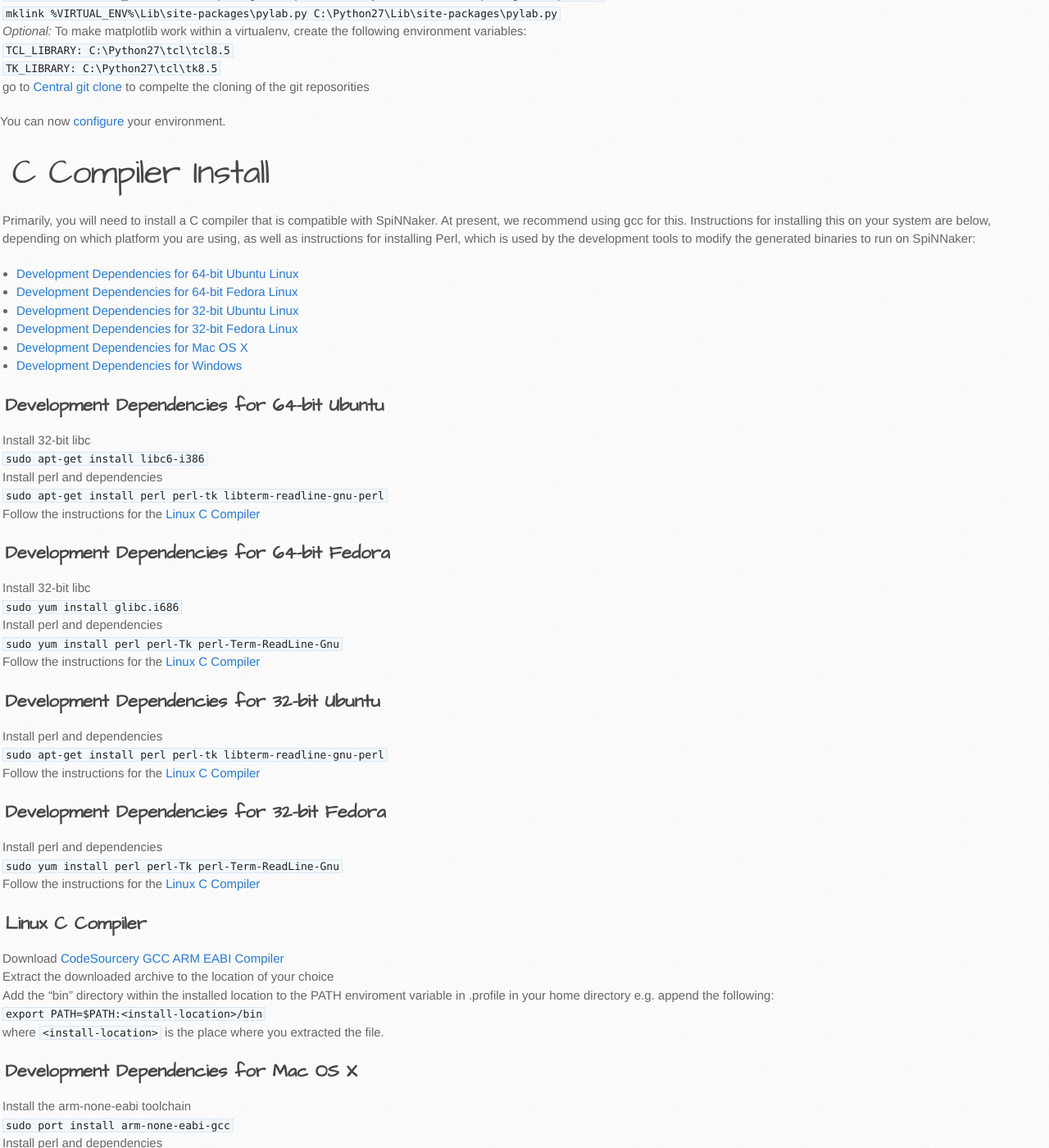
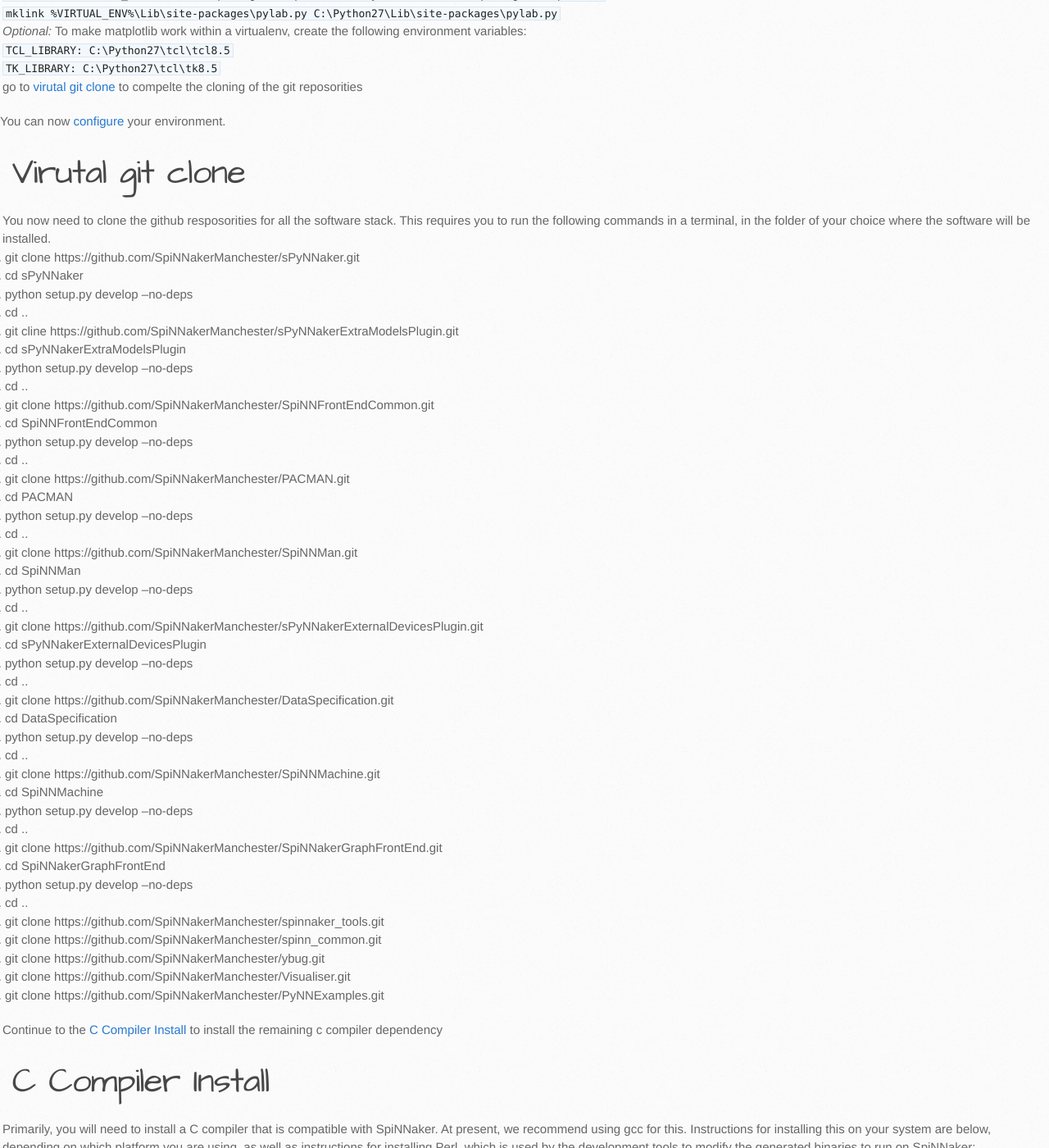
Before and after one commit to SpiNNakerManchester/SpiNNakerManchester.github.io, a Jekyll site: the page built from 2015.005.Arbitrary/PyNNOnSpinnakerDeveloperInstall.md, in a window 1280 px wide and 1400 px high, scrolled down 8471 px. Shown: the whole window at 82% size. Built offline with Jekyll 4.4.1, drawn with Linux system fonts in a browser that asks for light colours; some of the changed text lies outside the part shown.

````diff
--- a/2015.005.Arbitrary/PyNNOnSpinnakerDeveloperInstall.md
+++ b/2015.005.Arbitrary/PyNNOnSpinnakerDeveloperInstall.md
@@ -250,7 +250,7 @@
 ```pip install six```
 ```ln -s /usr/lib/pymodules/python2.7/matplotlib $VIRTUAL_ENV/lib/python2.7/site-packages/```
 ```ln -s /usr/lib/pymodules/python2.7/pylab.py $VIRTUAL_ENV/lib/python2.7/site-packages/```
-1. go to [Central git clone](#centeralGit) to compelte the cloning of the git reposorities
+1. go to [Virutal git clone](#virutal_git_clone) to compelte the cloning of the git reposorities
 
 You can now [configure](#Configuration) your environment.
 
@@ -273,7 +273,7 @@
 ```pip install six```
 ```ln -s /usr/lib/python2.7/site-packages/matplotlib $VIRTUAL_ENV/lib/python2.7/site-packages/```
 ```ln -s /usr/lib/python2.7/site-packages/pylab.py $VIRTUAL_ENV/lib/python2.7/site-packages/```
-1. go to [Central git clone](#centeralGit) to compelte the cloning of the git reposorities
+1. go to [Virtual git clone](#virutal_git_clone) to compelte the cloning of the git reposorities
 
 You can now [configure](#Configuration) your environment.
 
@@ -296,7 +296,7 @@
 ```pip install six```
 ```ln -s /usr/lib64/python2.7/site-packages/matplotlib $VIRTUAL_ENV/lib/python2.7/site-packages/```
 ```ln -s /usr/lib64/python2.7/site-packages/pylab.py $VIRTUAL_ENV/lib/python2.7/site-packages/```
-1. go to [Central git clone](#centeralGit) to compelte the cloning of the git reposorities
+1. go to [Virtual git clone](#virutal_git_clone) to compelte the cloning of the git reposorities
 
 You can now [configure](#Configuration) your environment.
 
@@ -319,7 +319,7 @@
 ```pip install six```
 ```ln -s /opt/local/Library/Frameworks/Python.framework/Versions/2.7/lib/python2.7/site-packages/matplotlib $VIRTUAL_ENV/lib/python2.7/site-packages/```
 ```ln -s /opt/local/Library/Frameworks/Python.framework/Versions/2.7/lib/python2.7/site-packages/pylab.py $VIRTUAL_ENV/lib/python2.7/site-packages/```
-1. go to [Central git clone](#centeralGit) to compelte the cloning of the git reposorities
+1. go to [Virutal git clone](#virutal_git_clone) to compelte the cloning of the git reposorities
 
 You can now [configure](#Configuration) your environment.
 
@@ -350,9 +350,55 @@
 1. *Optional:* To make matplotlib work within a virtualenv, create the following environment variables:
 ```TCL_LIBRARY: C:\Python27\tcl\tcl8.5```
 ```TK_LIBRARY: C:\Python27\tcl\tk8.5```
-1. go to [Central git clone](#centeralGit) to compelte the cloning of the git reposorities
+1. go to [virutal git clone](#virutal_git_clone) to compelte the cloning of the git reposorities
 
 You can now [configure](#Configuration) your environment.
+
+# <a name="virutal_git_clone"></a> Virutal git clone
+
+1. You now need to clone the github resposorities for all the software stack. This requires you to run the following commands in a terminal, in the folder of your choice where the software will be installed.
+    1. git clone https://github.com/SpiNNakerManchester/sPyNNaker.git
+    1. cd sPyNNaker
+    1. python setup.py develop --no-deps
+    1. cd ..
+    1. git cline https://github.com/SpiNNakerManchester/sPyNNakerExtraModelsPlugin.git
+    1. cd sPyNNakerExtraModelsPlugin
+    1. python setup.py develop --no-deps
+    1. cd ..
+    1. git clone https://github.com/SpiNNakerManchester/SpiNNFrontEndCommon.git
+    1. cd SpiNNFrontEndCommon
+    1. python setup.py develop --no-deps
+    1. cd ..
+    1. git clone https://github.com/SpiNNakerManchester/PACMAN.git
+    1. cd PACMAN
+    1. python setup.py develop --no-deps
+    1. cd ..
+    1. git clone https://github.com/SpiNNakerManchester/SpiNNMan.git
+    1. cd SpiNNMan
+    1. python setup.py develop --no-deps
+    1. cd ..
+    1. git clone https://github.com/SpiNNakerManchester/sPyNNakerExternalDevicesPlugin.git
+    1. cd sPyNNakerExternalDevicesPlugin
+    1. python setup.py develop --no-deps
+    1. cd ..
+    1. git clone https://github.com/SpiNNakerManchester/DataSpecification.git
+    1. cd DataSpecification
+    1. python setup.py develop --no-deps
+    1. cd ..
+    1. git clone https://github.com/SpiNNakerManchester/SpiNNMachine.git
+    1. cd SpiNNMachine
+    1. python setup.py develop --no-deps
+    1. cd ..
+    1. git clone https://github.com/SpiNNakerManchester/SpiNNakerGraphFrontEnd.git
+    1. cd SpiNNakerGraphFrontEnd
+    1. python setup.py develop --no-deps
+    1. cd ..
+    1. git clone https://github.com/SpiNNakerManchester/spinnaker_tools.git
+    1. git clone https://github.com/SpiNNakerManchester/spinn_common.git
+    1. git clone https://github.com/SpiNNakerManchester/ybug.git
+    1. git clone https://github.com/SpiNNakerManchester/Visualiser.git
+    1. git clone https://github.com/SpiNNakerManchester/PyNNExamples.git
+1. Continue to the [C Compiler Install](#CCOMPILE) to install the remaining c compiler dependency
 
 # <a name="CCOMPILE"></a> C Compiler Install
 1. Primarily, you will need to install a C compiler that is compatible with SpiNNaker.  At present, we recommend using gcc for this.  Instructions for installing this on your system are below, depending on which platform you are using, as well as instructions for installing Perl, which is used by the development tools to modify the generated binaries to run on SpiNNaker:
````
